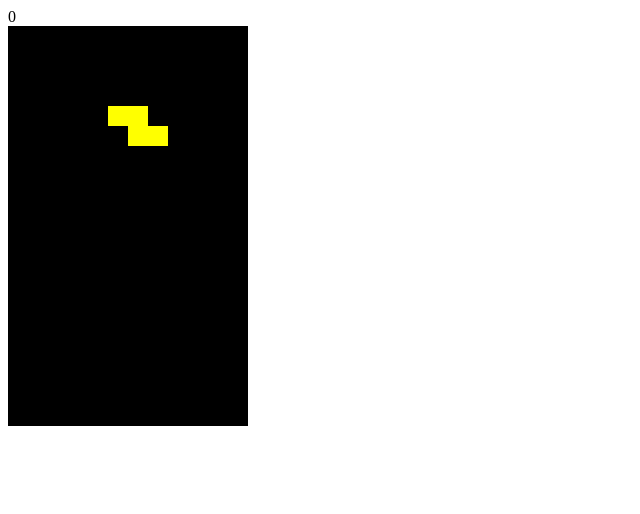
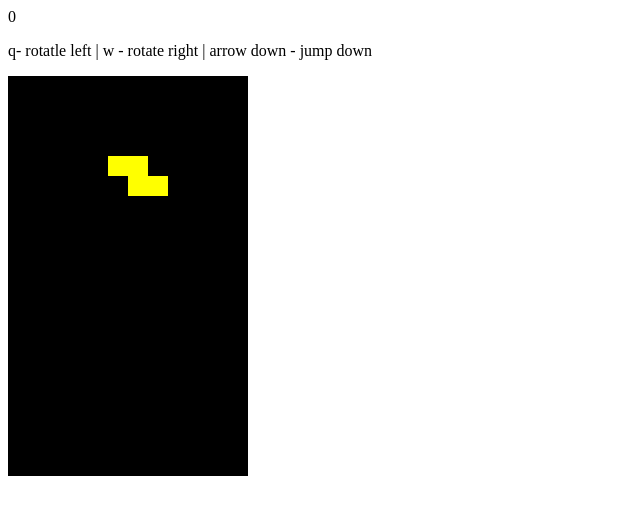
Before and after one commit to MateuszTryniszewski/tetris, a plain HTML site: page index.html in a window 1280 px wide. Shown: the whole page, without its empty margins (0-640 px from the left). Drawn offline with Linux system fonts and the light colour scheme.

Commit message:
add instruction

```diff
--- a/index.html
+++ b/index.html
@@ -8,6 +8,7 @@
 </head>
 <body>
   <div id="score"></div>
+  <p>q- rotatle left | w - rotate right | arrow down - jump down</p>
   <canvas id="game" width="240px" height="400px"></canvas>
 
   <script src="index.js"></script>
```
